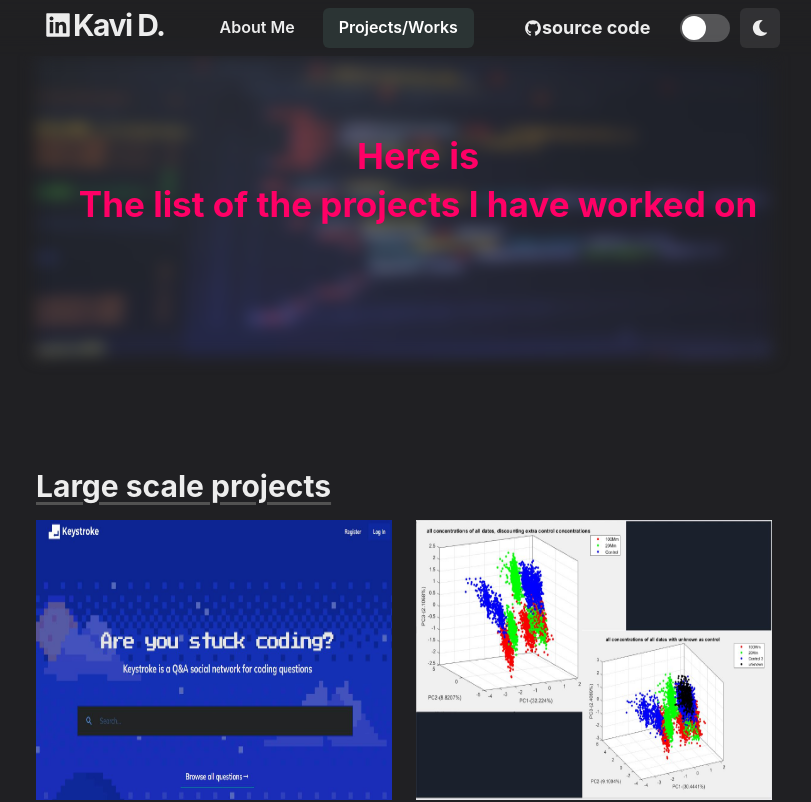
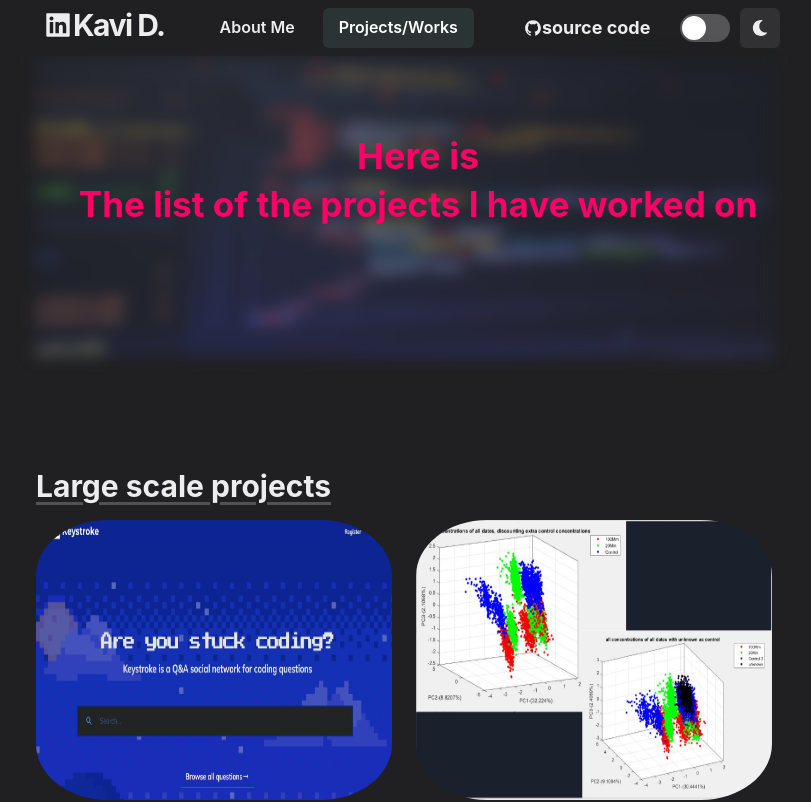
Before and after one commit to Kavi-D/Portfolio, a Next.js app in the folder app-local/: page /works in a window 1280 px wide. Shown: the top 802 px of the page, without its empty margins (236-1047 px from the left). Built offline with nearby package versions, Linux system fonts and the light colour scheme.

Commit message:
added some boarder radius to workpage images

```diff
--- a/app-local/components/workCard.js
+++ b/app-local/components/workCard.js
@@ -16,6 +16,7 @@ export const WorkGridItem = ({ children, id, title, thumbnail }) => (
         src={thumbnail}
         alt={title}
         className="grid-item-thumbnail"
+        borderRadius='20%'
 
         zIndex={-1}
         position="relative"
```
